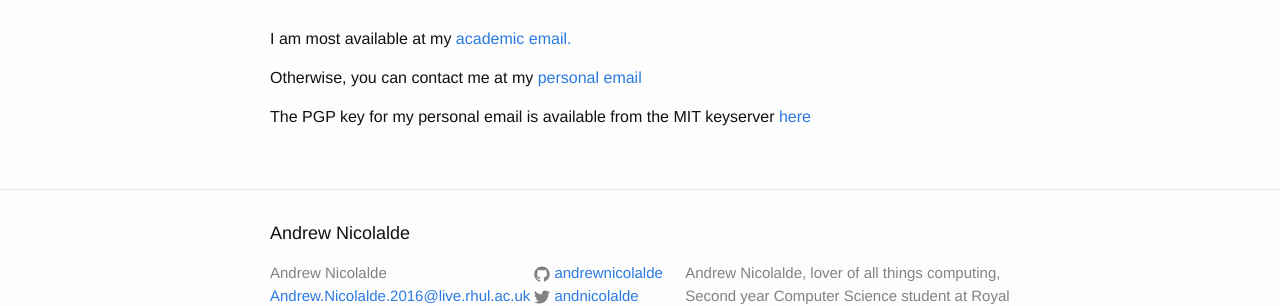
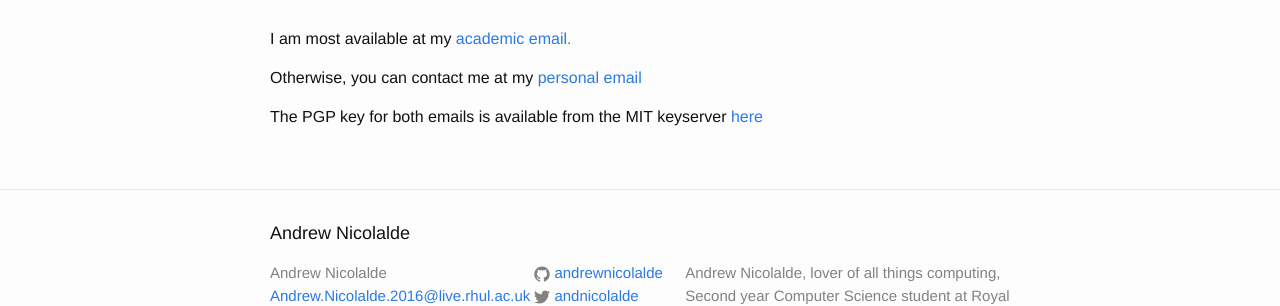
Before and after one commit to andrewnicolalde/andrewn.io, a Jekyll site: the page built from contact.md, in a window 1280 px wide. Shown: the part 137-443 px from the top of the page. Built offline with Jekyll 4.4.1, drawn with Linux system fonts in a browser that asks for light colours.

Commit message:
Update validity of PGP key

```diff
--- a/contact.md
+++ b/contact.md
@@ -8,4 +8,4 @@ I am most available at my [academic email.](mailto:Andrew.Nicolalde.2016@live.rh
 
 Otherwise, you can contact me at my [personal email](mailto:andrew.nicolalde@gmail.com)
 
-The PGP key for my personal email is available from the MIT keyserver [here](https://pgp.mit.edu/pks/lookup?op=get&search=0xB53712A8C01E0060)
+The PGP key for both emails is available from the MIT keyserver [here](https://pgp.mit.edu/pks/lookup?op=get&search=0xB53712A8C01E0060)
```
